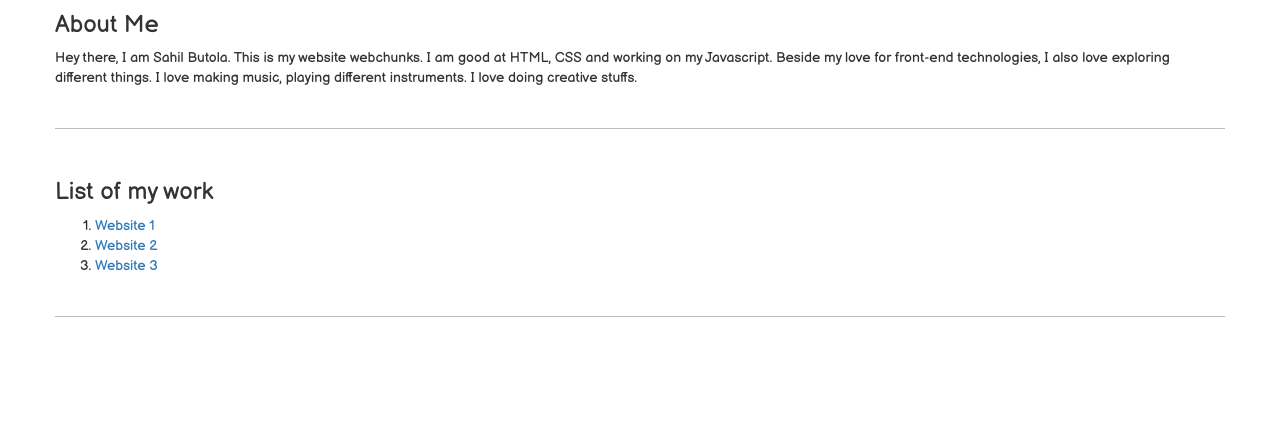
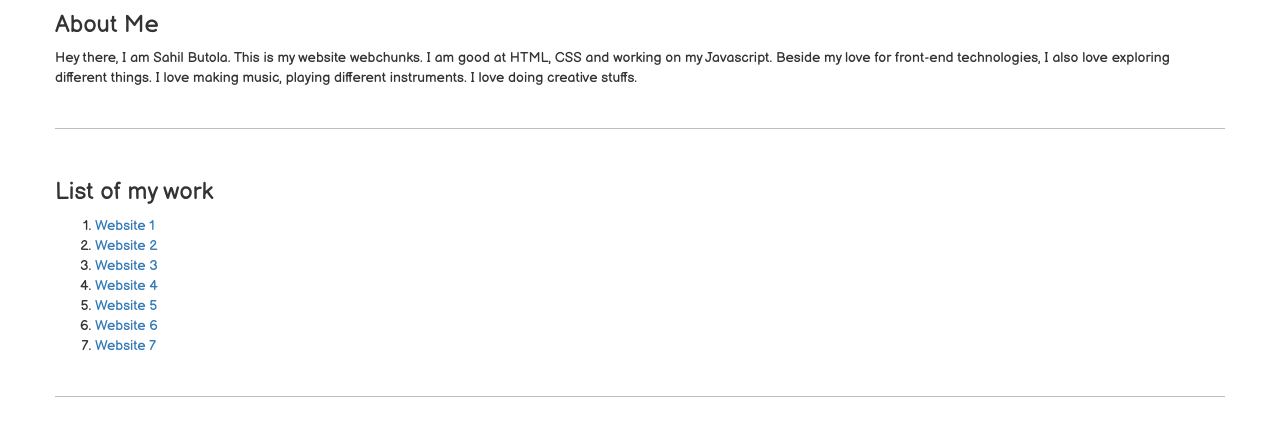
Before and after one commit to sahilbutola08/webchunks, a website: page index.html in a window 1280 px wide. Shown: the part 164-600 px from the top of the page. Drawn offline with nearby package versions, Linux system fonts and the light colour scheme.

Commit message:
Update index.html

```diff
--- a/index.html
+++ b/index.html
@@ -38,6 +38,10 @@
 						<li><a href="https://my-site-webchunnks.herokuapp.com/index.html">Website 1</a</li>
 						<li><a href="https://bootstrap-work.netlify.app/">Website 2</a></li>
 						<li><a href="https://frontes.netlify.app/">Website 3</a></li>
+						<li><a href="https://harsallhprit.netlify.app/">Website 4</a></li>
+						<li><a href="https://4cards-feature-section.netlify.app">Website 5</a></li>
+						<li><a href="https://2column-layout.netlify.app">Website 6</a></li>
+						<li><a href="https://3-column-cards.netlify.app">Website 7</a></li>
 					</ol>
 				</p>
 			</div>
```
